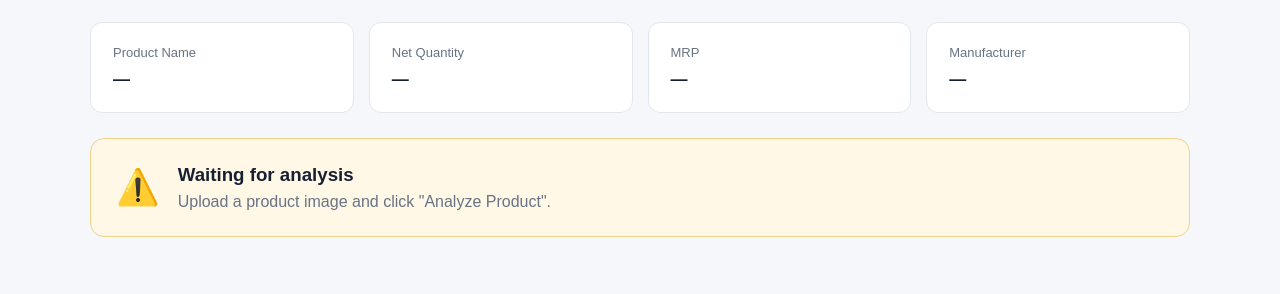
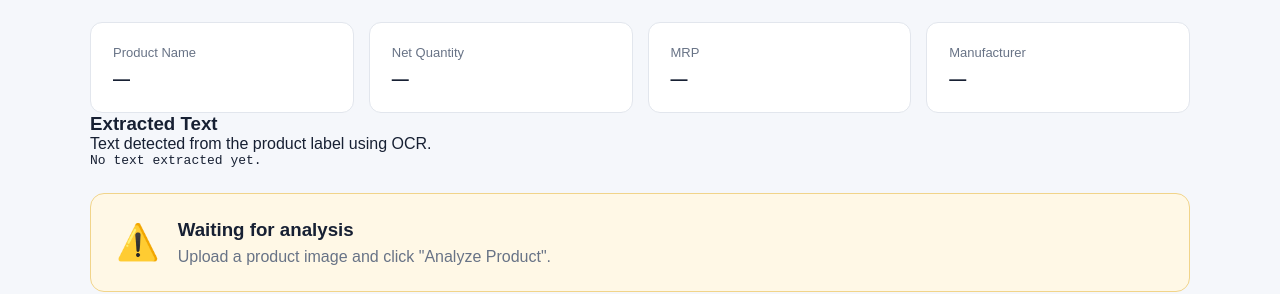
Before and after one commit to SinchanaSK29/PS034-LegalMetrologyChecker-SIH-, a plain HTML site: page index.html in a window 1280 px wide. Shown: the part 677-971 px from the top of the page. Drawn offline with Linux system fonts and the light colour scheme.

Commit message:
Add OCR library and extracted text section

```diff
--- a/index.html
+++ b/index.html
@@ -125,7 +125,18 @@
                 </div>
 
             </div>
+            <!-- OCR Output -->
+<div class="ocr-result">
 
+    <h3>Extracted Text</h3>
+
+    <p>
+        Text detected from the product label using OCR.
+    </p>
+
+    <pre id="ocrText">No text extracted yet.</pre>
+
+</div>
 
             <div class="compliance-result">
 
@@ -161,7 +172,11 @@
     </footer>
 
 
-    <script src="script.js"></script>
+    <!-- Tesseract.js OCR Library -->
+<script src="https://cdn.jsdelivr.net/npm/tesseract.js@5/dist/tesseract.min.js"></script>
+
+<!-- Our JavaScript -->
+<script src="script.js"></script>
 
 </body>
 
```
